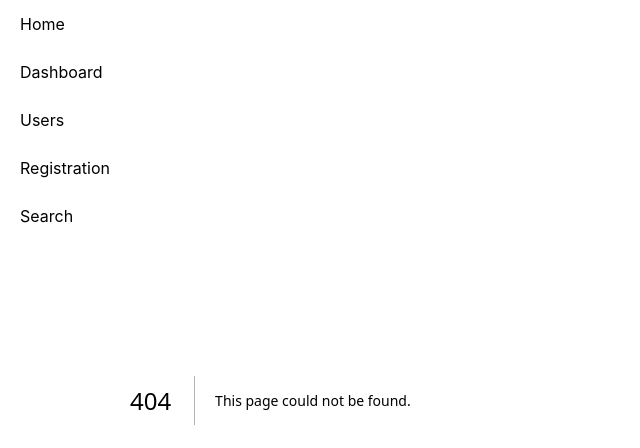
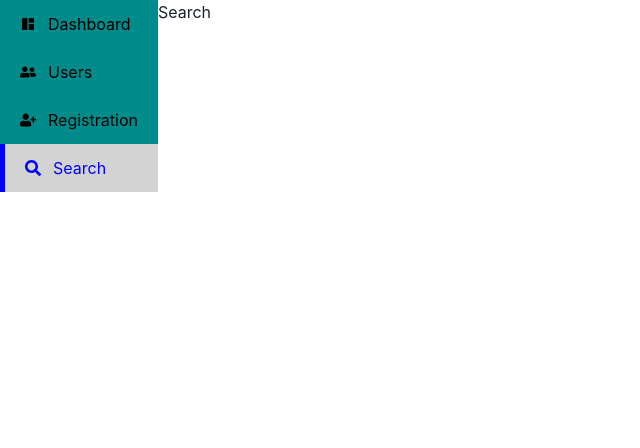
Before and after one commit to Raihan-21/delmanio-test, a Next.js app: page /search in a window 1280 px wide. Before the commit this address had no page. Shown: the top 448 px of the page, without its empty margins (0-640 px from the left). Built offline with nearby package versions, Linux system fonts and the light colour scheme.

Commit message:
refactor navbar menu item

```diff
--- a/package.json
+++ b/package.json
@@ -13,6 +13,7 @@
     "@emotion/react": "^11.11.1",
     "@emotion/styled": "^11.11.0",
     "@reduxjs/toolkit": "^1.9.7",
+    "axios": "^1.6.2",
     "framer-motion": "^10.16.5",
     "next": "14.0.3",
     "react": "^18",
--- a/src/components/molecules/Navbar.tsx
+++ b/src/components/molecules/Navbar.tsx
@@ -1,34 +1,44 @@
 import { Box, Text } from "@chakra-ui/react";
 import { useRouter } from "next/router";
-import React from "react";
+import React, { useState } from "react";
+import NavbarMenu from "./NavbarMenu";
+import { MdSpaceDashboard } from "react-icons/md";
+import { FaUserFriends, FaUserPlus, FaSearch } from "react-icons/fa";
 
 const Navbar = () => {
   const router = useRouter();
+  const [menus, setMenus] = useState([
+    {
+      text: "Dashboard",
+      path: "/",
+      icon: <MdSpaceDashboard />,
+    },
+    {
+      text: "Users",
+      path: "/users",
+      icon: <FaUserFriends />,
+    },
+    {
+      text: "Registration",
+      path: "/registration",
+      icon: <FaUserPlus />,
+    },
+    {
+      text: "Search",
+      path: "/search",
+      icon: <FaSearch />,
+    },
+  ]);
   return (
-    <Box>
-      <Box
-        color={router.pathname === "/" ? "blue" : "black"}
-        paddingX={5}
-        paddingY={3}
-      >
-        Home
-      </Box>
-      <Box paddingX={5} paddingY={3}>
-        Dashboard
-      </Box>
-      <Box
-        color={router.pathname === "/users" ? "blue" : "black"}
-        paddingX={5}
-        paddingY={3}
-      >
-        Users
-      </Box>
-      <Box paddingX={5} paddingY={3}>
-        Registration
-      </Box>
-      <Box paddingX={5} paddingY={3}>
-        Search
-      </Box>
+    <Box backgroundColor={"darkcyan"}>
+      {menus.map((menu, i) => (
+        <NavbarMenu
+          text={menu.text}
+          icon={menu.icon}
+          path={menu.path}
+          key={i}
+        />
+      ))}
     </Box>
   );
 };
--- /dev/null
+++ b/src/components/molecules/NavbarMenu.tsx
@@ -0,0 +1,38 @@
+import { Box, Flex, Link, Text } from "@chakra-ui/react";
+import { useRouter } from "next/router";
+import React, { ReactElement } from "react";
+
+import styles from "@/styles/Navbar.module.css";
+
+const NavbarMenu = ({
+  text,
+  icon,
+  path,
+}: {
+  text: string;
+  icon: any;
+  path: string;
+}) => {
+  const router = useRouter();
+  return (
+    <Link
+      href={path}
+      textDecoration={"none"}
+      _hover={{ textDecoration: "none" }}
+    >
+      <Flex
+        alignItems={"center"}
+        columnGap={3}
+        color={router.pathname === path ? "blue" : "black"}
+        paddingX={5}
+        paddingY={3}
+        className={router.pathname === path ? styles.activeMenu : ""}
+      >
+        {icon}
+        <Text>{text}</Text>
+      </Flex>
+    </Link>
+  );
+};
+
+export default NavbarMenu;
--- /dev/null
+++ b/src/pages/dashboard.tsx
@@ -0,0 +1,8 @@
+import { Box } from "@chakra-ui/react";
+import React from "react";
+
+const Dashboard = () => {
+  return <Box minHeight={"100vh"}>Dashboard</Box>;
+};
+
+export default Dashboard;
--- a/src/pages/index.tsx
+++ b/src/pages/index.tsx
@@ -2,11 +2,34 @@ import Image from "next/image";
 import { Inter } from "next/font/google";
 
 const inter = Inter({ subsets: ["latin"] });
+import { Box } from "@chakra-ui/react";
+import axios from "axios";
 
-export default function Home() {
+
+
+export const getServerSideProps = async () => {
+  try {
+    const res = await axios.get(`${process.env.NEXT_PUBLIC_BASE_API}/users`);
+    console.log(res.data);
+    return {
+      props: { data: res.data.data },
+    };
+  } catch (error) {}
+};
+
+export default function Home({ data }: { data: any }) {
   return (
-    <main
-      className={`flex min-h-screen flex-col items-center justify-between p-24 ${inter.className}`}
-    ></main>
+    <Box minHeight={"100vh"}>
+      Dashboard
+      <table>
+        <thead>
+          <tr>
+            <div>
+              <td></td>
+            </div>
+          </tr>
+        </thead>
+      </table>
+    </Box>
   );
 }
--- /dev/null
+++ b/src/pages/registration.tsx
@@ -0,0 +1,7 @@
+import React from "react";
+
+const Registration = () => {
+  return <div>Registration</div>;
+};
+
+export default Registration;
--- /dev/null
+++ b/src/pages/search.tsx
@@ -0,0 +1,7 @@
+import React from "react";
+
+const Search = () => {
+  return <div>Search</div>;
+};
+
+export default Search;
--- /dev/null
+++ b/src/styles/Navbar.module.css
@@ -0,0 +1,4 @@
+.activeMenu{
+    background-color: lightgray;
+    border-left: 5px solid blue;
+}
```
Also changed, not shown: 2 other files (tests, documents, lock files or other folders).
